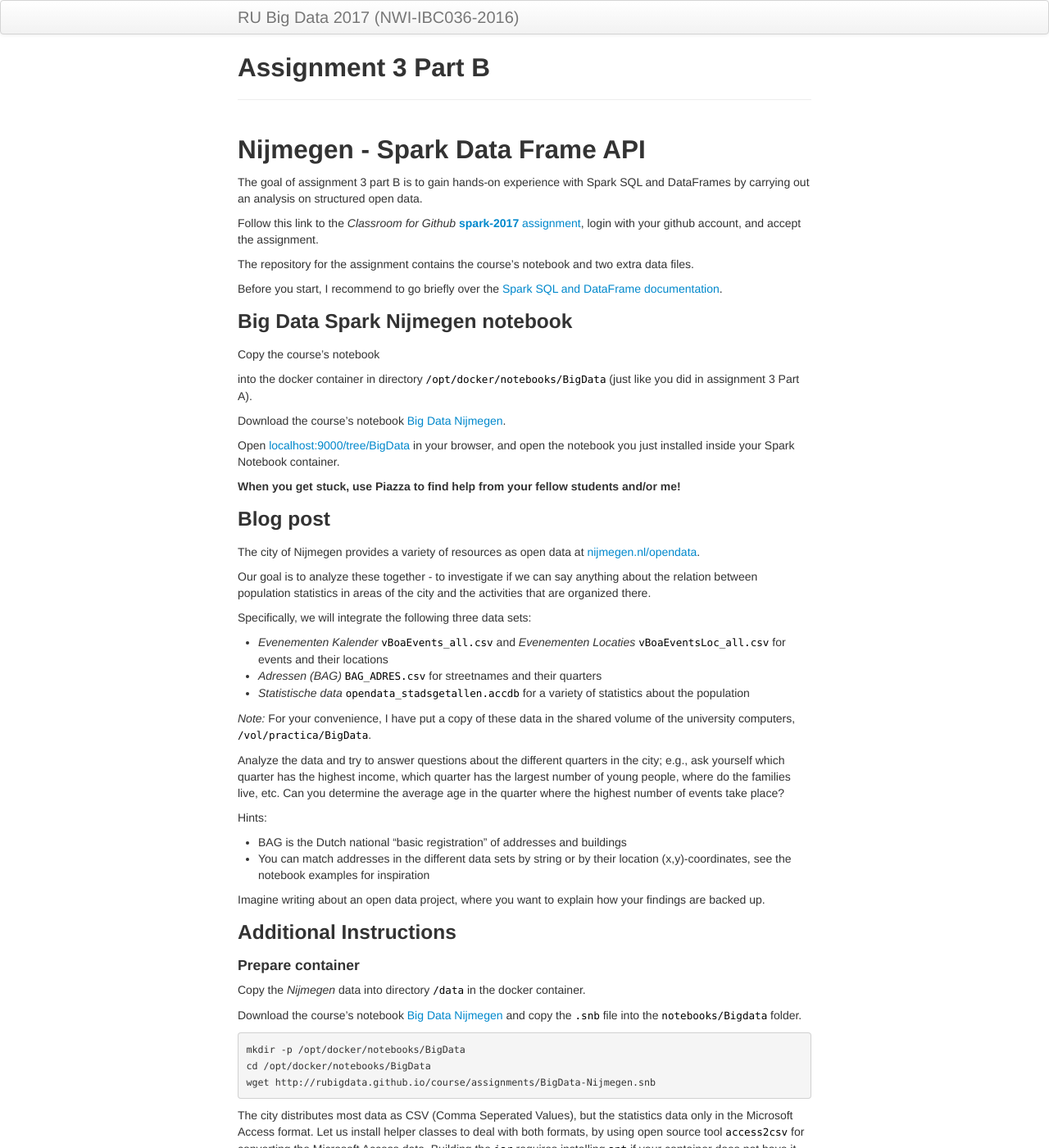
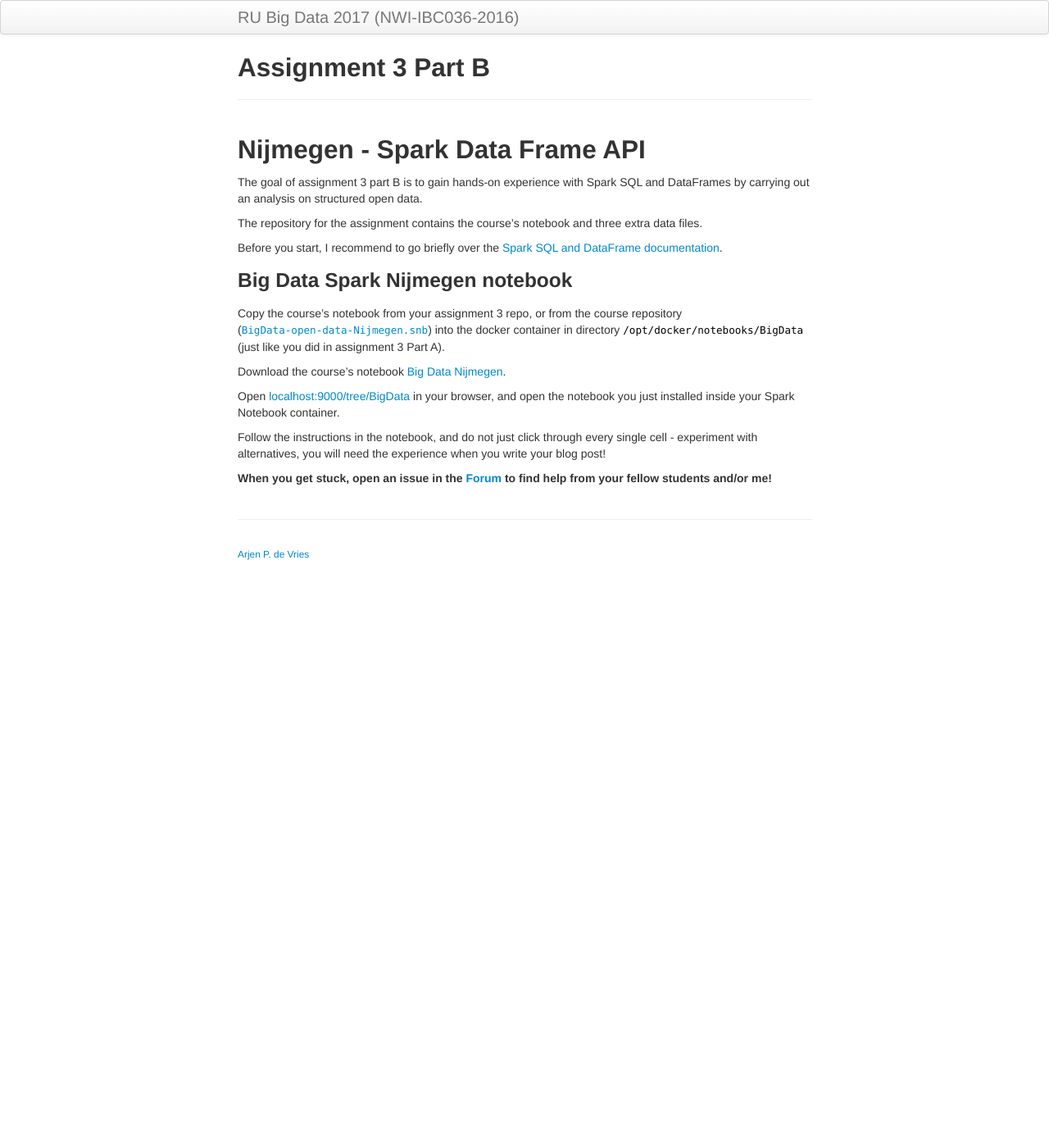
Before and after one commit to Thelukepet/course, a Jekyll site: the page built from assignments/A3b-spark-df.md, in a window 1280 px wide and 1400 px high. Shown: the whole window at 82% size. Built offline with Jekyll 4.4.1, drawn with Linux system fonts in a browser that asks for light colours; some of the changed text lies outside the part shown.

Commit message:
Instruction for part B

````diff
--- a/assignments/A3b-spark-df.md
+++ b/assignments/A3b-spark-df.md
@@ -9,11 +9,7 @@ description: Spark Data Frame API
 The goal of assignment 3 part B is to gain hands-on experience with Spark SQL and DataFrames
 by carrying out an analysis on structured open data.
 
-Follow this link to the *Classroom for Github*
-[**spark-2017** assignment](https://classroom.github.com/assignment-invitations/d74d229a25740c5743af699c18a1d93f),
-login with your github account, and accept the assignment.
-
-The repository for the assignment contains the course's notebook and two extra data files.
+The repository for the assignment contains the course's notebook and three extra data files.
 
 Before you start, I recommend to go briefly over the
 [Spark SQL and DataFrame documentation](http://spark.apache.org/docs/latest/sql-programming-guide.html).
@@ -21,8 +17,8 @@ Before you start, I recommend to go briefly over the
 
 ### Big Data Spark Nijmegen notebook
 
-Copy the course's notebook
-
+Copy the course's notebook from your assignment 3 repo, or from the course repository
+([`BigData-open-data-Nijmegen.snb`](https://raw.githubusercontent.com/rubigdata/course/gh-pages/assignments/BigData-open-data-Nijmegen.snb))
 into the docker container in directory `/opt/docker/notebooks/BigData`
 (just like you did in assignment 3 Part A).
 
@@ -32,94 +28,9 @@ Download the course's notebook
 Open [localhost:9000/tree/BigData](http://localhost:9000/tree/BigData) in your browser,
 and open the notebook you just installed inside your Spark Notebook container.
 
-**When you get stuck, use Piazza to find help from your fellow students and/or me!**
+Follow the instructions in the notebook, and do not just click through every single cell - experiment with
+alternatives, you will need the experience when you write your blog post!
 
-### Blog post
-
-The city of Nijmegen provides a variety of resources as open data at [nijmegen.nl/opendata](http://www.nijmegen.nl/opendata).
-
-Our goal is to analyze these together - to investigate if we can say anything about the relation between population statistics in areas of the city and the activities that are organized there.
-
-Specifically, we will integrate the following three data sets:
-
-* _Evenementen Kalender_ `vBoaEvents_all.csv` and _Evenementen Locaties_ `vBoaEventsLoc_all.csv` for events and their locations
-* _Adressen (BAG)_ `BAG_ADRES.csv` for streetnames and their quarters
-* _Statistische data_ `opendata_stadsgetallen.accdb` for a variety of statistics about the population
-
-_Note:_ For your convenience, I have put a copy of these data in the shared volume of the university computers, `/vol/practica/BigData`.
-
-Analyze the data and try to answer questions about the different quarters in the city;
-e.g., ask yourself which quarter has the highest income, which quarter has the largest number of young people,
-where do the families live, etc. Can you determine the average age in the quarter where the highest number of
-events take place?
-
-Hints:
-* BAG is the Dutch national "basic registration" of addresses and buildings
-* You can match addresses in the different data sets by string or by their location (x,y)-coordinates,
-see the notebook examples for inspiration
-
-Imagine writing about an open data project, where you want to explain how your
-findings are backed up.
-
-### Additional Instructions
-
-#### Prepare container
-
-Copy the *Nijmegen* data into directory `/data` in the docker container.
-
-Download the course's notebook
-[Big Data Nijmegen](http://rubigdata.github.io/course/assignments/BigData-Nijmegen.snb) and copy
-the `.snb` file into the `notebooks/Bigdata` folder.
-
-```
-mkdir -p /opt/docker/notebooks/BigData
-cd /opt/docker/notebooks/BigData
-wget http://rubigdata.github.io/course/assignments/BigData-Nijmegen.snb
-```
-
-The city distributes most data as CSV (Comma Seperated Values), but the statistics data only
-in the Microsoft Access format. Let us install helper classes to deal with both formats,
-by using open source tool `access2csv` for converting the Microsoft Access data.
-Building the `jar` requires installing `ant` if your container does not have it yet:
-
-```
-apt-get install ant
-git clone https://github.com/AccelerationNet/access2csv.git
-cd access2csv
-ant
-```
-
-How to use the conversion tool:
-
-```
-java -jar /opt/docker/notebooks/BigData/access2csv/access2csv.jar --help
-```
-
-E.g., to inspect the schema:
-
-```
-java -jar /opt/docker/notebooks/BigData/access2csv/access2csv.jar /data/opendata_stadsgetallen.accdb --schema
-```
-
-This gives a result like:
-```
-CREATE TABLE tbl_OPENDATA (
-  WaardeId LONG,
-  Waarde FLOAT,
-  WaardetypeNaam TEXT,
-  ThemaNaam TEXT,
-  OnderwerpNaam TEXT,
-  Labelgroepnaam TEXT,
-  LabelNaam TEXT,
-  GeografieType TEXT,
-  GeografieOmschrijving TEXT,
-  TijdOmschrijving TEXT,
-  TijdType TEXT,
-  BronOrganisatie TEXT,
-  BronNaam TEXT,
-)
-```
-
-Now convert the data to CSV to enable further analysis.
-
-**When you get stuck, use Piazza to find help from your fellow students and/or me!**
+**When you get stuck, open an issue in the
+[Forum](https://github.com/rubigdata/forum-2017)
+to find help from your fellow students and/or me!**
````
